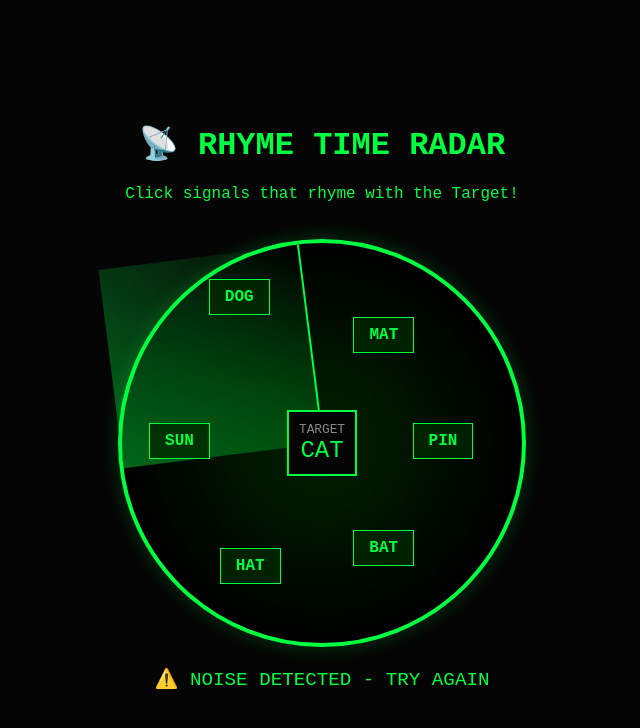
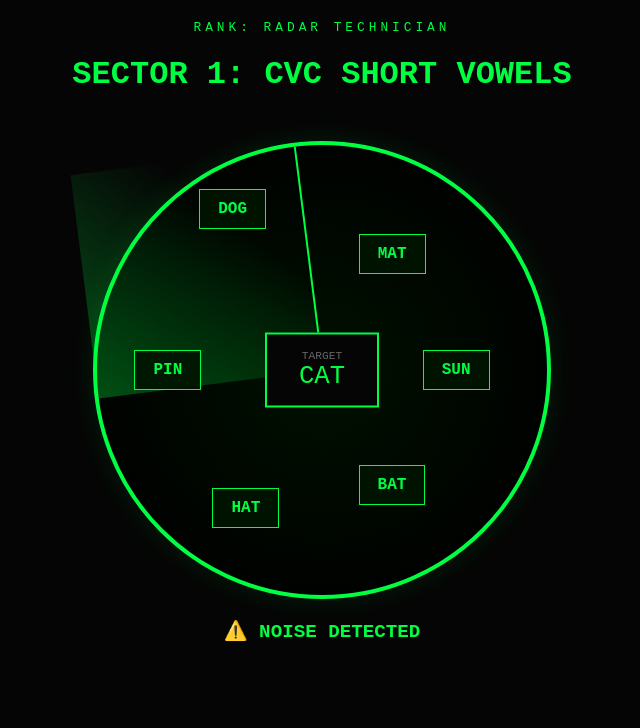
Before and after one commit to ealimon/Rhyme-Time-Radar, a plain HTML site: page index.html in a window 1280 px wide. Both pictures are taken after a click on the element "SUN". Shown: the whole page, without its empty margins (318-958 px from the left). Drawn offline with Linux system fonts and the light colour scheme.

Commit message:
Refactor radar game UI and audio handling
Updated title and styling for radar game interface, enhanced audio functionality, and improved mission structure.

```diff
--- a/index.html
+++ b/index.html
@@ -3,175 +3,176 @@
 <head>
     <meta charset="UTF-8">
     <meta name="viewport" content="width=device-width, initial-scale=1.0">
-    <title>Rhyme Time Radar: Audio Edition</title>
+    <title>Rhyme Time Radar: Master Edition</title>
     <style>
         :root {
-            --radar-green: #00ff41;
-            --bg-black: #050505;
-            --text-gray: #888;
+            --lvl1-color: #00ff41; --lvl2-color: #00d4ff; --lvl3-color: #f59e0b;
+            --radar-accent: var(--lvl1-color);
+            --bg-black: #050505; --panel: #111;
         }
         body {
-            background-color: var(--bg-black);
-            color: var(--radar-green);
-            font-family: 'Courier New', monospace;
-            display: flex;
-            flex-direction: column;
-            align-items: center;
-            justify-content: center;
-            height: 100vh;
-            margin: 0;
-            overflow: hidden;
+            background-color: var(--bg-black); color: var(--radar-accent);
+            font-family: 'Courier New', monospace; margin: 0; overflow: hidden;
+            display: flex; flex-direction: column; align-items: center; justify-content: center; height: 100vh;
         }
-        .radar-screen {
-            width: 400px;
-            height: 400px;
-            border: 4px solid var(--radar-green);
-            border-radius: 50%;
-            position: relative;
-            background: radial-gradient(circle, #002200 0%, #000 70%);
-            box-shadow: 0 0 20px rgba(0, 255, 65, 0.2);
+        .radar-container {
+            width: 450px; height: 450px; border: 4px solid var(--radar-accent);
+            border-radius: 50%; position: relative; background: radial-gradient(circle, #001100 0%, #000 80%);
+            box-shadow: 0 0 30px rgba(0, 255, 65, 0.1); transition: border-color 0.8s;
         }
         .sweep {
-            width: 50%;
-            height: 50%;
-            background: linear-gradient(45deg, rgba(0,255,65,0.4) 0%, transparent 100%);
-            position: absolute;
-            top: 0; left: 0;
-            transform-origin: bottom right;
-            animation: rotate 4s linear infinite;
-            border-right: 2px solid var(--radar-green);
+            width: 50%; height: 50%; position: absolute; top: 0; left: 0;
+            background: linear-gradient(45deg, rgba(0,255,65,0.3) 0%, transparent 70%);
+            transform-origin: bottom right; animation: rotate 4s linear infinite;
+            border-right: 2px solid var(--radar-accent); z-index: 1;
         }
-        @keyframes rotate {
-            from { transform: rotate(0deg); }
-            to { transform: rotate(360deg); }
-        }
-        .target-box {
-            position: absolute;
-            top: 50%; left: 50%;
-            transform: translate(-50%, -50%);
-            text-align: center;
-            z-index: 10;
-            background: var(--bg-black);
-            padding: 10px;
-            border: 2px solid var(--radar-green);
+        @keyframes rotate { from { transform: rotate(0deg); } to { transform: rotate(360deg); } }
+
+        .target-center {
+            position: absolute; top: 50%; left: 50%; transform: translate(-50%, -50%);
+            background: var(--bg-black); border: 2px solid var(--radar-accent);
+            padding: 15px; z-index: 10; text-align: center; min-width: 80px;
         }
         .signal {
-            position: absolute;
-            padding: 8px 15px;
-            border: 1px solid var(--radar-green);
-            background: rgba(0, 40, 0, 0.8);
-            cursor: pointer;
-            font-weight: bold;
-            transition: all 0.3s;
+            position: absolute; padding: 10px 18px; border: 1px solid var(--radar-accent);
+            background: rgba(0, 20, 0, 0.9); cursor: pointer; font-weight: bold;
+            z-index: 5; transition: transform 0.2s, opacity 0.5s;
         }
-        .signal:hover { background: var(--radar-green); color: black; }
-        .message { margin-top: 20px; font-size: 1.2rem; height: 30px; }
+        .signal:hover { background: var(--radar-accent); color: #000; transform: scale(1.1); }
+
+        .hud { position: absolute; top: 20px; width: 100%; text-align: center; pointer-events: none; }
+        .rank-tag { font-size: 0.8rem; letter-spacing: 4px; margin-bottom: 5px; }
+        .msg { height: 40px; margin-top: 20px; font-size: 1.2rem; font-weight: bold; }
+
+        #final-screen { display: none; text-align: center; }
+        .btn-next {
+            display: none; padding: 15px 30px; background: var(--radar-accent);
+            color: #000; border: none; font-weight: bold; cursor: pointer; margin-top: 20px;
+        }
     </style>
 </head>
 <body>
 
-    <div style="text-align: center; margin-bottom: 20px;">
-        <h1>📡 RHYME TIME RADAR</h1>
-        <p>Click signals that rhyme with the Target!</p>
+    <div class="hud">
+        <div id="rank" class="rank-tag">RANK: RADAR TECHNICIAN</div>
+        <h1 id="sector-title">SECTOR 1: CVC SHORT VOWELS</h1>
     </div>
 
-    <div class="radar-screen" id="radar">
-        <div class="sweep"></div>
-        <div class="target-box">
-            <div style="font-size: 0.8rem; color: var(--text-gray);">TARGET</div>
-            <div id="target-word" style="font-size: 1.5rem;">CAT</div>
+    <div class="radar-container" id="radar">
+        <div class="sweep" id="sweep-line"></div>
+        <div class="target-center">
+            <div style="font-size: 0.7rem; color: #666;">TARGET</div>
+            <div id="target-word" style="font-size: 1.6rem;">CAT</div>
         </div>
     </div>
 
-    <div id="status" class="message"></div>
+    <div id="status" class="msg"></div>
+    <button id="nextBtn" class="btn-next" onclick="handleNext()">NEXT SECTOR ➔</button>
+
+    <div id="final-screen">
+        <h1 style="font-size: 3rem;">🏆 MISSION COMPLETE</h1>
+        <h2>Rank Attained: Galaxy Navigator</h2>
+        <p>All rhyming signals identified and secured.</p>
+        <button onclick="location.reload()" class="btn-next" style="display:inline-block">RESTART RADAR</button>
+    </div>
 
 <script>
     // --- AUDIO ENGINE ---
     const audioCtx = new (window.AudioContext || window.webkitAudioContext)();
-
-        function playPing(frequency, type) {
-            const oscillator = audioCtx.createOscillator();
-            const gainNode = audioCtx.createGain();
-
-            oscillator.type = type; // 'sine' for smooth, 'square' for retro
-            oscillator.frequency.setValueAtTime(frequency, audioCtx.currentTime);
-
-            gainNode.gain.setValueAtTime(0.1, audioCtx.currentTime);
-            gainNode.gain.exponentialRampToValueAtTime(0.0001, audioCtx.currentTime + 0.5);
-
-            oscillator.connect(gainNode);
-            gainNode.connect(audioCtx.destination);
-
-            oscillator.start();
-            oscillator.stop(audioCtx.currentTime + 0.5);
+    function playSfx(freq, type, dur) {
+        const osc = audioCtx.createOscillator();
+        const gain = audioCtx.createGain();
+        osc.type = type;
+        osc.frequency.setValueAtTime(freq, audioCtx.currentTime);
+        gain.gain.setValueAtTime(0.1, audioCtx.currentTime);
+        gain.gain.exponentialRampToValueAtTime(0.0001, audioCtx.currentTime + dur);
+        osc.connect(gain); gain.connect(audioCtx.destination);
+        osc.start(); osc.stop(audioCtx.currentTime + dur);
     }
 
-        // --- GAME LOGIC ---
-        const missionData = [
-            { target: "CAT", rhymes: ["BAT", "HAT", "MAT"], distractors: ["DOG", "PIN", "SUN"] },
-            { target: "FIN", rhymes: ["PIN", "WIN", "TIN"], distractors: ["BOX", "CAT", "TEN"] },
-            { target: "BUG", rhymes: ["MUG", "RUG", "HUG"], distractors: ["BED", "SIT", "TOP"] }
+    // --- MISSION DATA ---
+    const levels = [
+        {
+            name: "SECTOR 1: CVC SHORT VOWELS", rank: "RANK: RADAR TECHNICIAN", color: "#00ff41",
+            missions: [
+                { t: "CAT", r: ["BAT", "HAT", "MAT"], d: ["DOG", "SUN", "PIN"] },
+                { t: "PIN", r: ["FIN", "WIN", "TIN"], d: ["BOX", "NET", "MAP"] }
+            ]
+        },
+        {
+            name: "SECTOR 2: LONG VOWELS & SILENT E", rank: "RANK: SIGNAL COMMANDER", color: "#00d4ff",
+            missions: [
+                { t: "CAKE", r: ["LAKE", "BAKE", "RAKE"], d: ["BACK", "COOK", "TAKE"] },
+                { t: "BONE", r: ["CONE", "ZONE", "TONE"], d: ["DONE", "BOON", "BENT"] }
+            ]
+        },
+        {
+            name: "SECTOR 3: BLENDS & DIGRAPHS", rank: "RANK: GALAXY NAVIGATOR", color: "#f59e0b",
+            missions: [
+                { t: "TRUCK", r: ["STUCK", "LUCK", "DUCK"], d: ["TRACK", "TRICK", "TANK"] },
+                { t: "BRIGHT", r: ["LIGHT", "NIGHT", "SIGHT"], d: ["BRING", "BLAST", "BIT"] }
+            ]
+        }
     ];
 
-        let currentMission = 0;
-        let foundCount = 0;
+    let curLvl = 0, curMiss = 0, found = 0;
 
-        function loadMission() {
-            const radar = document.getElementById('radar');
-            const data = missionData[currentMission];
-            document.getElementById('target-word').innerText = data.target;
-            foundCount = 0;
+    function initRadar() {
+        const lvl = levels[curLvl];
+        const data = lvl.missions[curMiss];
+        document.documentElement.style.setProperty('--radar-accent', lvl.color);
+        document.getElementById('rank').innerText = lvl.rank;
+        document.getElementById('sector-title').innerText = lvl.name;
+        document.getElementById('target-word').innerText = data.t;
+        document.getElementById('nextBtn').style.display = 'none';
 
+        found = 0;
         document.querySelectorAll('.signal').forEach(s => s.remove());
 
-            const allWords = [...data.rhymes.map(w => ({w, r:true})), ...data.distractors.map(w => ({w, r:false}))];
-            allWords.sort(() => Math.random() - 0.5);
+        const words = [...data.r.map(w => ({w, isR:true})), ...data.d.map(w => ({w, isR:false}))];
+        words.sort(() => Math.random() - 0.5).forEach((item, i) => {
+            const s = document.createElement('div');
+            s.className = 'signal'; s.innerText = item.w;
+            const angle = (i / words.length) * Math.PI * 2;
+            const dist = 130 + Math.random() * 60;
+            s.style.left = `${225 + Math.cos(angle) * dist - 30}px`;
+            s.style.top = `${225 + Math.sin(angle) * dist - 20}px`;
 
-            allWords.forEach((item, i) => {
-                const btn = document.createElement('div');
-                btn.className = 'signal';
-                btn.innerText = item.w;
-
-                const angle = (i / allWords.length) * Math.PI * 2;
-                const dist = 120 + Math.random() * 50;
-                btn.style.left = `${200 + Math.cos(angle) * dist - 30}px`;
-                btn.style.top = `${200 + Math.sin(angle) * dist - 20}px`;
-
-                btn.onclick = () => {
-                    if(item.r) {
-                        playPing(880, 'sine'); // High pitch success ping
-                        btn.style.opacity = "0";
-                        setTimeout(() => btn.remove(), 300);
-                        document.getElementById('status').innerText = "🎯 SIGNAL ACQUIRED!";
-                        foundCount++;
-                        if(foundCount === data.rhymes.length) nextMission();
+            s.onclick = () => {
+                if(item.isR) {
+                    playSfx(880, 'sine', 0.5); found++;
+                    s.style.opacity = "0"; s.style.pointerEvents = "none";
+                    document.getElementById('status').innerText = "🎯 SIGNAL ACQUIRED";
+                    if(found === data.r.length) showNextBtn();
                 } else {
-                        playPing(150, 'sawtooth'); // Low "buzz" for error
-                        document.getElementById('status').innerText = "⚠️ NOISE DETECTED - TRY AGAIN";
+                    playSfx(120, 'sawtooth', 0.3);
+                    document.getElementById('status').innerText = "⚠️ NOISE DETECTED";
                 }
             };
-                radar.appendChild(btn);
+            document.getElementById('radar').appendChild(s);
         });
     }
 
-        function nextMission() {
-            currentMission++;
-            if(currentMission < missionData.length) {
-                document.getElementById('status').innerText = "MISSION SUCCESS! SCANNING NEXT SECTOR...";
-                setTimeout(loadMission, 2000);
+    function showNextBtn() {
+        document.getElementById('status').innerText = "SECTOR SCAN COMPLETE";
+        document.getElementById('nextBtn').style.display = 'inline-block';
+    }
+
+    function handleNext() {
+        curMiss++;
+        if(curMiss >= levels[curLvl].missions.length) {
+            curLvl++; curMiss = 0;
+        }
+        if(curLvl >= levels.length) {
+            document.body.innerHTML = document.getElementById('final-screen').innerHTML;
         } else {
-                document.getElementById('status').innerText = "🏆 ALL SECTORS CLEAR! RADAR MASTER!";
+            document.getElementById('status').innerText = "";
+            initRadar();
         }
     }
 
-        // Initialize audio on first click (browsers require user interaction for sound)
-        window.addEventListener('mousedown', () => {
-            if (audioCtx.state === 'suspended') {
-                audioCtx.resume();
-            }
-        });
-
-        loadMission();
+    window.addEventListener('mousedown', () => { if(audioCtx.state === 'suspended') audioCtx.resume(); });
+    initRadar();
 </script>
 </body>
 </html>
```
Lines whose indentation alone changed are shown as unchanged.
